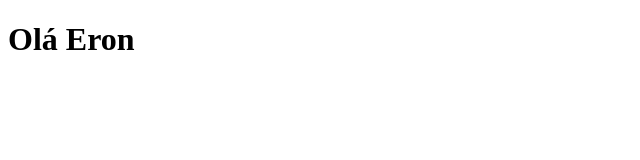
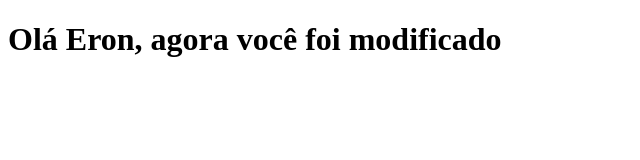
Before and after one commit to geovanni80/eron_atividade_02, a plain HTML site: page index.html in a window 1280 px wide. Shown: the whole page, without its empty margins (0-640 px from the left). Drawn offline with Linux system fonts and the light colour scheme.

Commit message:
Modificado pelo navegador
Esta é a parte que foi modificada pelo navegador

```diff
--- a/index.html
+++ b/index.html
@@ -6,7 +6,6 @@
     <title>Document</title>
 </head>
 <body>
-    <h1>Olá Eron</h1>
-
+    <h1>Olá Eron, agora você foi modificado</h1>
 </body>
 </html>
```
